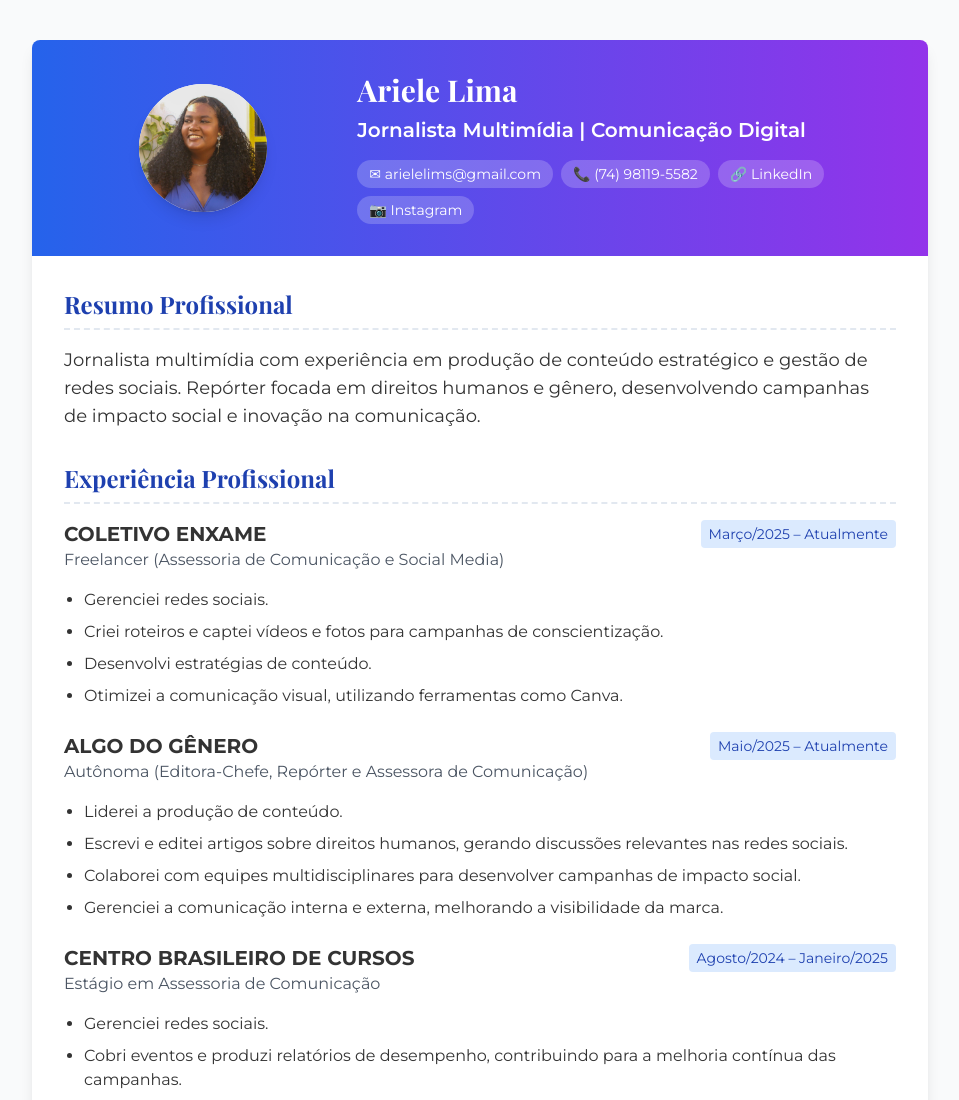
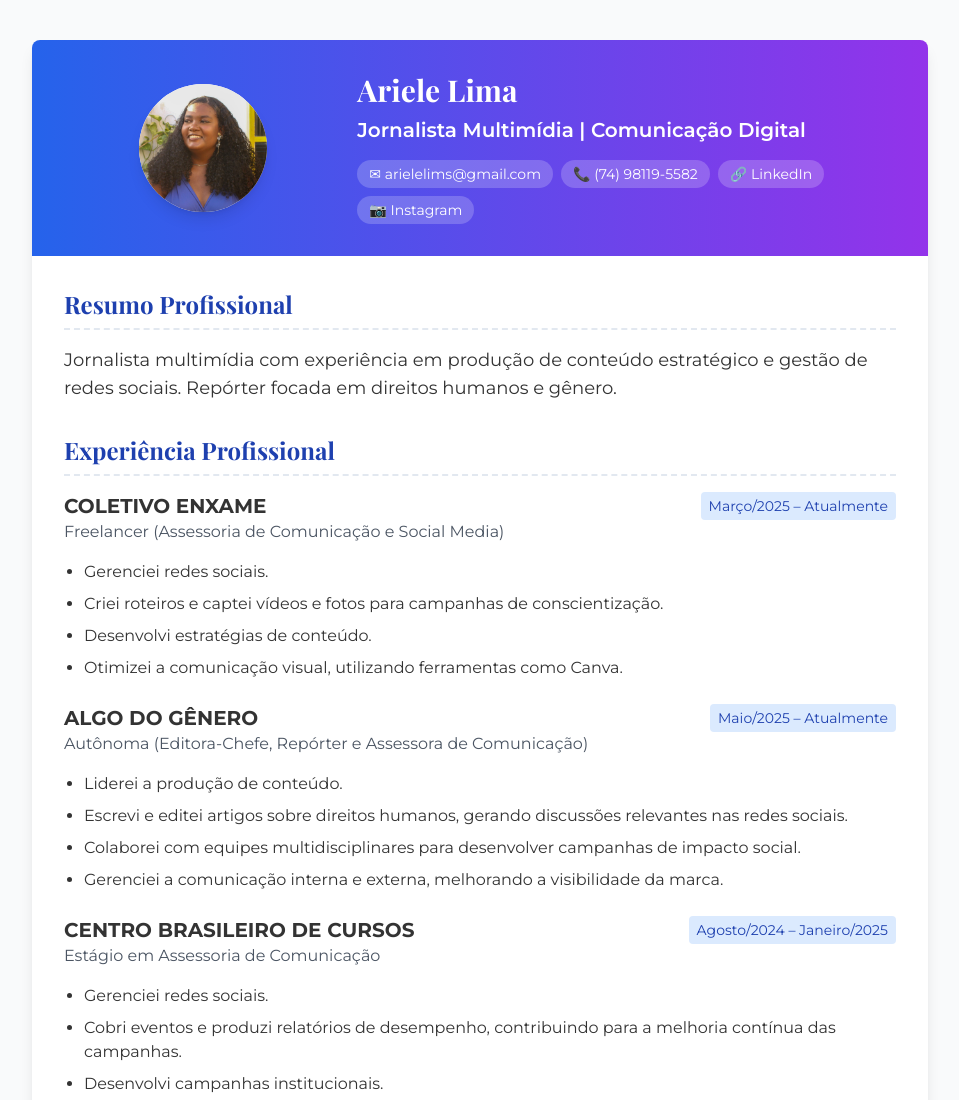
Before and after one commit to arielelims/curriculo, a plain HTML site: page index.html in a window 1280 px wide. Shown: the top 1100 px of the page, without its empty margins (160-1119 px from the left). Drawn offline with nearby package versions, Linux system fonts and the light colour scheme.

Commit message:
Update index.html

```diff
--- a/index.html
+++ b/index.html
@@ -69,7 +69,7 @@
             <div class="mb-8">
                 <h3 class="header-font text-2xl font-bold text-blue-800 mb-4 pb-2 section-divider">Resumo Profissional</h3>
                 <p class="text-lg">
-                    Jornalista multimídia com experiência em produção de conteúdo estratégico e gestão de redes sociais. Repórter focada em direitos humanos e gênero, desenvolvendo campanhas de impacto social e inovação na comunicação.
+                    Jornalista multimídia com experiência em produção de conteúdo estratégico e gestão de redes sociais. Repórter focada em direitos humanos e gênero.
                 </p>
             </div>
 
```
